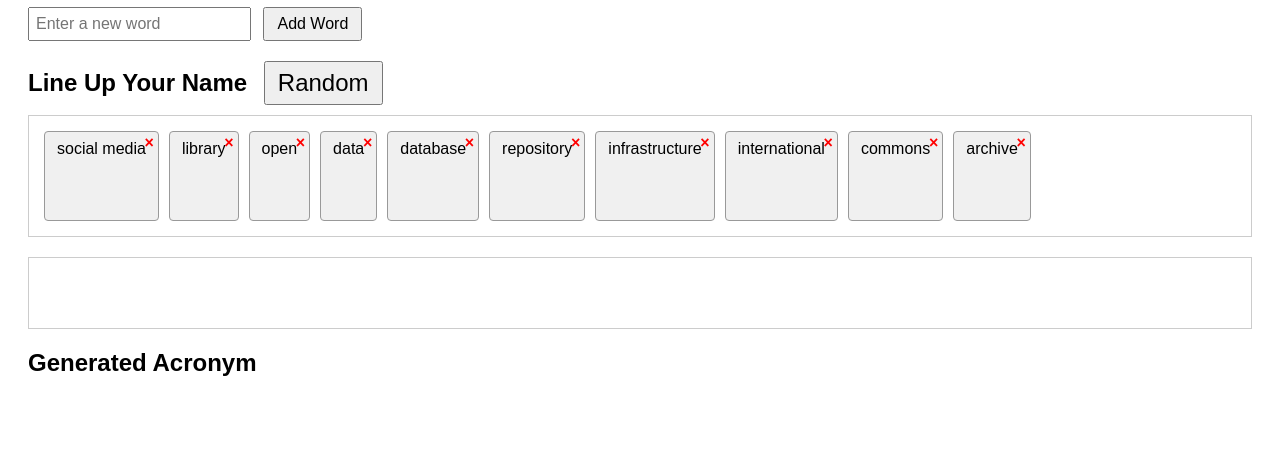
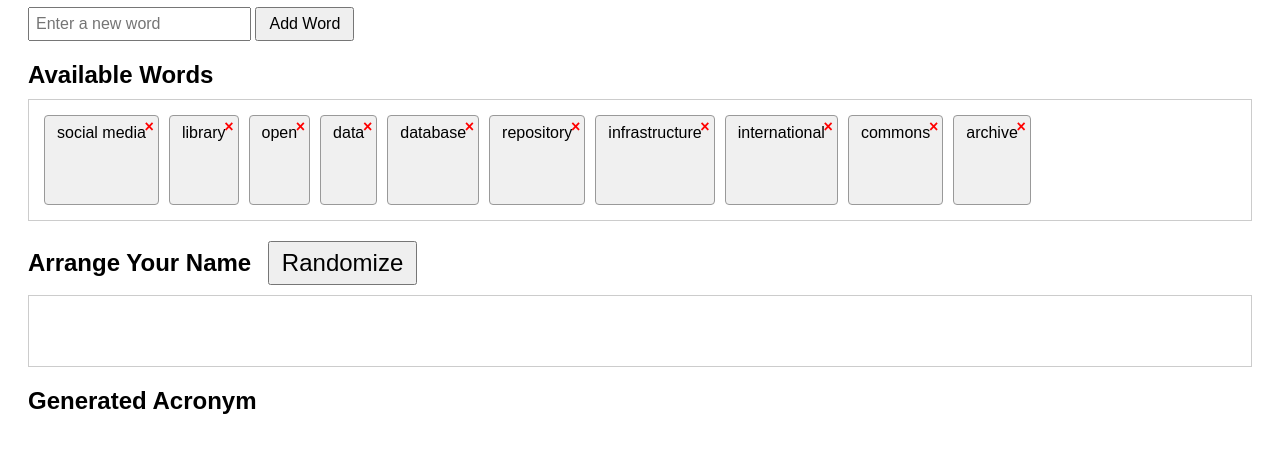
Before and after one commit to brandonsilverman77/namingmicrosite, a plain HTML site: page index.html in a window 1280 px wide. Shown: the part 89-542 px from the top of the page. Drawn offline with Linux system fonts and the light colour scheme.

Commit message:
Update index.html fixed interface

```diff
--- a/index.html
+++ b/index.html
@@ -9,7 +9,8 @@
     h1, h2 { margin-bottom: 10px; }
     #controls { margin-bottom: 20px; }
     #new-word { padding: 6px; font-size: 1em; }
-    #add-btn { padding: 6px 12px; font-size: 1em; margin-left: 8px; }
+    #add-btn, #random-btn { padding: 6px 12px; font-size: 1em; }
+    #random-btn { margin-left: 10px; }
     .container {
       border: 1px solid #ccc;
       min-height: 100px;
@@ -37,7 +38,6 @@
     }
     .lineup { min-height: 50px; }
     #acronym { font-size: 1.2em; font-weight: bold; min-height: 1em; }
-    #random-btn { margin-left: 10px; padding: 6px 12px; font-size: 1em; }
   </style>
 </head>
 <body>
@@ -48,11 +48,13 @@
     <button id="add-btn">Add Word</button>
   </div>
 
+  <h2>Available Words</h2>
+  <div id="pool" class="container"></div>
+
   <h2>
-    Line Up Your Name
-    <button id="random-btn">Random</button>
+    Arrange Your Name
+    <button id="random-btn">Randomize</button>
   </h2>
-  <div id="pool" class="container"></div>
   <div id="lineup" class="container lineup"></div>
 
   <h2>Generated Acronym</h2>
@@ -77,7 +79,6 @@
       tile.draggable = true;
       tile.id = 'tile-' + word.replace(/\s+/g, '-') + '-' + Date.now();
 
-      // Drag events
       tile.addEventListener('dragstart', e => {
         e.dataTransfer.setData('text/plain', e.target.id);
         e.target.classList.add('dragging');
@@ -86,7 +87,6 @@
         e.target.classList.remove('dragging');
       });
 
-      // Delete button
       const del = document.createElement('span');
       del.className = 'delete';
       del.textContent = '×';
@@ -100,10 +100,8 @@
       pool.appendChild(tile);
     }
 
-    // Initialize tiles
     initialWords.forEach(createTile);
 
-    // Add new word
     addBtn.addEventListener('click', () => {
       const w = newWordInput.value.trim();
       if (w) {
@@ -112,7 +110,6 @@
       }
     });
 
-    // Update acronym
     function updateAcronym() {
       const letters = [...lineup.children]
         .flatMap(tile =>
@@ -121,7 +118,6 @@
       acronymDiv.textContent = letters.join('');
     }
 
-    // Helper for ordering
     function getDragAfterElement(container, x) {
       const draggableElements = [...container.querySelectorAll('.tile:not(.dragging)')];
       return draggableElements.reduce((closest, child) => {
@@ -134,7 +130,6 @@
       }, { offset: Number.NEGATIVE_INFINITY }).element;
     }
 
-    // Pool drag/drop
     pool.addEventListener('dragover', e => e.preventDefault());
     pool.addEventListener('drop', e => {
       e.preventDefault();
@@ -144,7 +139,6 @@
       updateAcronym();
     });
 
-    // Lineup drag/drop
     lineup.addEventListener('dragover', e => {
       e.preventDefault();
       const id = e.dataTransfer.getData('text/plain');
@@ -158,21 +152,16 @@
       updateAcronym();
     });
 
-    // Random button: pick 3 or 4 words
     randomBtn.addEventListener('click', () => {
       const allTiles = Array.from(document.querySelectorAll('.tile'));
-      // Shuffle
       const shuffled = allTiles.sort(() => Math.random() - 0.5);
       const count = Math.random() < 0.5 ? 3 : 4;
       const chosen = shuffled.slice(0, count);
-      // Clear lineup
       [...lineup.children].forEach(t => pool.appendChild(t));
-      // Add chosen
       chosen.forEach(t => lineup.appendChild(t));
       updateAcronym();
     });
 
-    // Initial acronym
     updateAcronym();
   </script>
 </body>
```
